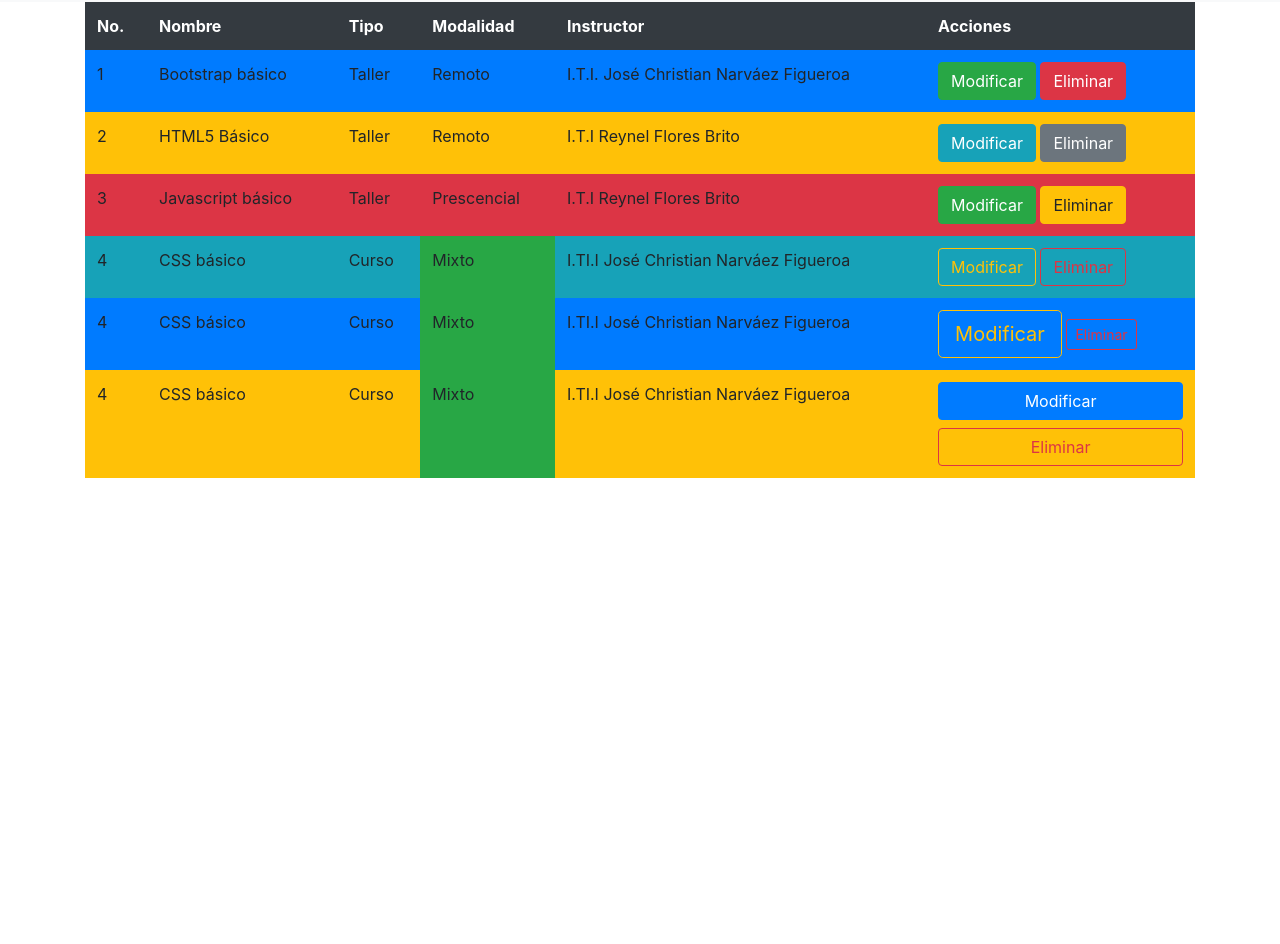
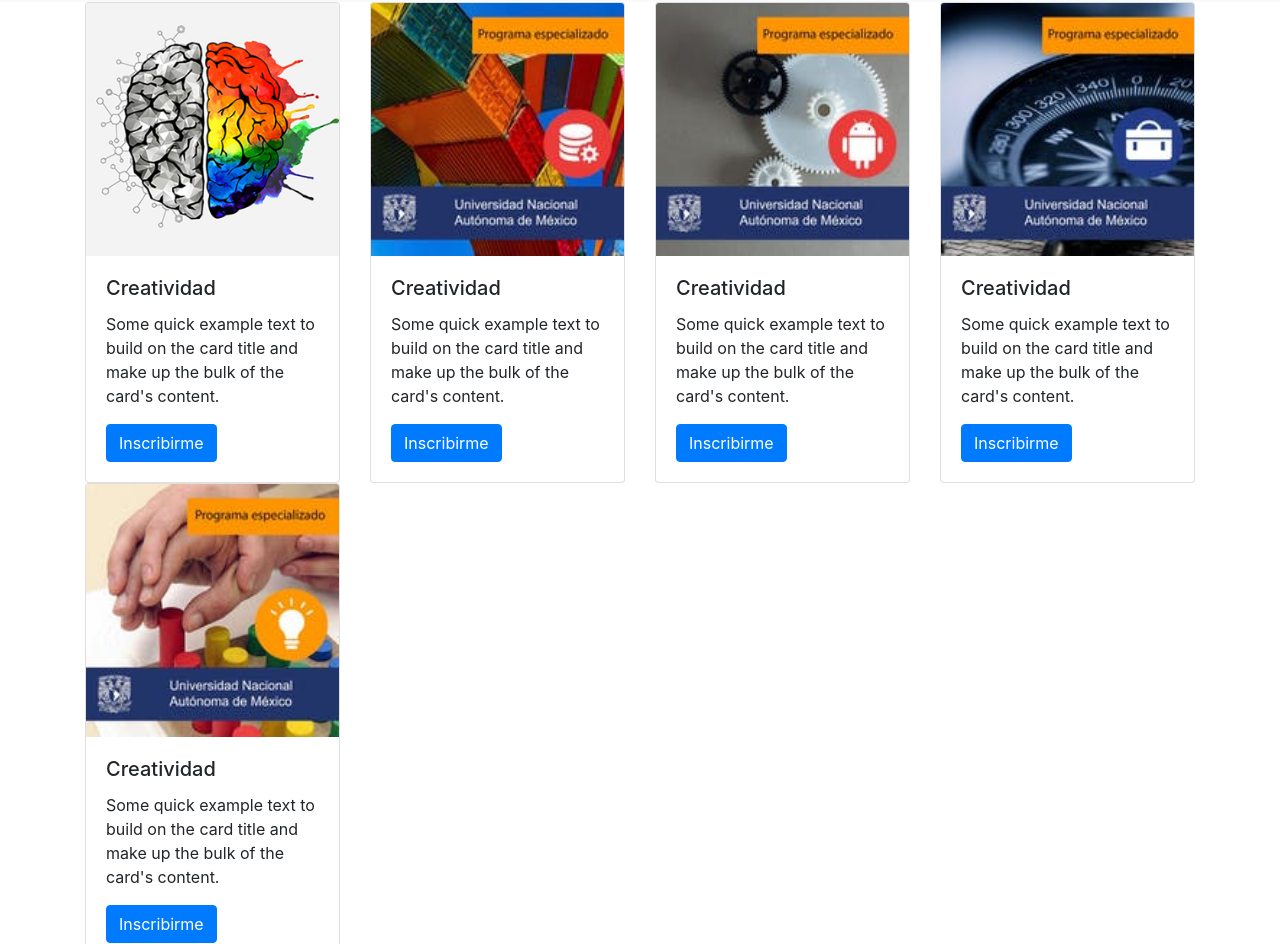
Before and after one commit to HectorUlisesStamatioFerraez/aweb.3c.u2.p7.cursos.stamatio.ferraez, a plain HTML site: page index.html in a window 1280 px wide. Shown: the part 54-998 px from the top of the page. Before the commit the page ends 800 px from the top, so only its background shows below. Drawn offline with nearby package versions, Linux system fonts and the light colour scheme.

Commit message:
Avance Instructores e inscribirme

```diff
--- a/index.html
+++ b/index.html
@@ -1,20 +1,26 @@
 <!doctype html>
 <html lang="en">
+
 <head>
   <!-- Required meta tags -->
   <meta charset="utf-8">
   <meta name="viewport" content="width=device-width, initial-scale=1, shrink-to-fit=no">
 
   <!-- Bootstrap CSS -->
-    <link rel="stylesheet" href="https://cdn.jsdelivr.net/npm/bootstrap@4.6.0/dist/css/bootstrap.min.css" integrity="sha384-B0vP5xmATw1+K9KRQjQERJvTumQW0nPEzvF6L/Z6nronJ3oUOFUFpCjEUQouq2+l" crossorigin="anonymous">
+  <link rel="stylesheet" href="https://cdn.jsdelivr.net/npm/bootstrap@4.6.0/dist/css/bootstrap.min.css"
+    integrity="sha384-B0vP5xmATw1+K9KRQjQERJvTumQW0nPEzvF6L/Z6nronJ3oUOFUFpCjEUQouq2+l" crossorigin="anonymous">
 
   <title>Cursos</title>
 </head>
+
 <body>
 
   <nav class="navbar navbar-expand-lg navbar-light bg-light">
-        <a class="navbar-brand" href="#">Cursos Utez</a>
-        <button class="navbar-toggler" type="button" data-toggle="collapse" data-target="#navbarSupportedContent" aria-controls="navbarSupportedContent" aria-expanded="false" aria-label="Toggle navigation">
+    <a class="navbar-brand" href="#">
+      <img src="img/u.png" style="width: 15%;" alt=""> Cursos Utez
+    </a>
+    <button class="navbar-toggler" type="button" data-toggle="collapse" data-target="#navbarSupportedContent"
+      aria-controls="navbarSupportedContent" aria-expanded="false" aria-label="Toggle navigation">
       <span class="navbar-toggler-icon"></span>
     </button>
 
@@ -24,10 +30,11 @@
           <a class="nav-link" href="#">Inicio <span class="sr-only">(current)</span></a>
         </li>
         <li class="nav-item">
-              <a class="nav-link" href="#">Instructores</a>
+          <a class="nav-link" href="views/instructores.html">Instructores</a>
         </li>
         <li class="nav-item dropdown">
-              <a class="nav-link dropdown-toggle" href="#" id="navbarDropdown" role="button" data-toggle="dropdown" aria-haspopup="true" aria-expanded="false">
+          <a class="nav-link dropdown-toggle" href="#" id="navbarDropdown" role="button" data-toggle="dropdown"
+            aria-haspopup="true" aria-expanded="false">
             Cursos Modalidad
           </a>
           <div class="dropdown-menu" aria-labelledby="navbarDropdown">
@@ -46,6 +53,75 @@
   </nav>
 
   <div class="container">
+
+    <div class="row">
+      <div class="col-12 col-sm-12 col-md-4 col-lg-3">
+        <div class="card">
+          <img src="img/curso1.jpg" class="card-img-top" alt="...">
+          <div class="card-body">
+            <h5 class="card-title">Creatividad</h5>
+            <p class="card-text">Some quick example text to build on the card title and make up the bulk of the card's content.</p>
+            <a href="views/inscribirme.html" class="btn btn-primary">Inscribirme</a>
+          </div>
+        </div>
+      </div>
+
+      <div class="col-12 col-sm-12 col-md-4 col-lg-3">
+        <div class="card">
+          <img src="img/curso2.jpg" class="card-img-top" alt="...">
+          <div class="card-body">
+            <h5 class="card-title">Creatividad</h5>
+            <p class="card-text">Some quick example text to build on the card title and make up the bulk of the card's content.</p>
+            <a href="views/inscribirme.html" class="btn btn-primary">Inscribirme</a>
+          </div>
+        </div>
+      </div>
+
+      <div class="col-12 col-sm-12 col-md-4 col-lg-3">
+        <div class="card">
+          <img src="img/curso3.jpg" class="card-img-top" alt="...">
+          <div class="card-body">
+            <h5 class="card-title">Creatividad</h5>
+            <p class="card-text">Some quick example text to build on the card title and make up the bulk of the card's content.</p>
+            <a href="views/inscribirme.html" class="btn btn-primary">Inscribirme</a>
+          </div>
+        </div>
+      </div>
+
+      <div class="col-12 col-sm-12 col-md-4 col-lg-3">
+        <div class="card">
+          <img src="img/curso4.jpg" class="card-img-top" alt="...">
+          <div class="card-body">
+            <h5 class="card-title">Creatividad</h5>
+            <p class="card-text">Some quick example text to build on the card title and make up the bulk of the card's content.</p>
+            <a href="views/inscribirme.html" class="btn btn-primary">Inscribirme</a>
+          </div>
+        </div>
+      </div>
+
+      <div class="col-12 col-sm-12 col-md-4 col-lg-3">
+        <div class="card">
+          <img src="img/curso5.jpg" class="card-img-top" alt="...">
+          <div class="card-body">
+            <h5 class="card-title">Creatividad</h5>
+            <p class="card-text">Some quick example text to build on the card title and make up the bulk of the card's content.</p>
+            <a href="views/inscribirme.html" class="btn btn-primary">Inscribirme</a>
+          </div>
+        </div>
+      </div>
+
+
+
+
+    </div>
+
+
+
+
+
+
+
+
 
     <!--
             table-striped > Colorea un renglon si y uno no
@@ -90,8 +166,8 @@
             <td>Remoto</td>
             <td>I.T.I Reynel Flores Brito</td>
             <td>
-                            <input type="button" class="btn btn-info" value="Modificar"/>
-                            <input type="button" class="btn btn-secondary" value="Eliminar"/>
+              <input type="button" class="btn btn-info" value="Modificar" />
+              <input type="button" class="btn btn-secondary" value="Eliminar" />
             </td>
           </tr>
           <tr class="bg-danger">
@@ -162,8 +238,12 @@
   <!-- Optional JavaScript; choose one of the two! -->
 
   <!-- Option 1: jQuery and Bootstrap Bundle (includes Popper) -->
-    <script src="https://code.jquery.com/jquery-3.5.1.slim.min.js" integrity="sha384-DfXdz2htPH0lsSSs5nCTpuj/zy4C+OGpamoFVy38MVBnE+IbbVYUew+OrCXaRkfj" crossorigin="anonymous"></script>
-    <script src="https://cdn.jsdelivr.net/npm/bootstrap@4.6.0/dist/js/bootstrap.bundle.min.js" integrity="sha384-Piv4xVNRyMGpqkS2by6br4gNJ7DXjqk09RmUpJ8jgGtD7zP9yug3goQfGII0yAns" crossorigin="anonymous"></script>
+  <script src="https://code.jquery.com/jquery-3.5.1.slim.min.js"
+    integrity="sha384-DfXdz2htPH0lsSSs5nCTpuj/zy4C+OGpamoFVy38MVBnE+IbbVYUew+OrCXaRkfj"
+    crossorigin="anonymous"></script>
+  <script src="https://cdn.jsdelivr.net/npm/bootstrap@4.6.0/dist/js/bootstrap.bundle.min.js"
+    integrity="sha384-Piv4xVNRyMGpqkS2by6br4gNJ7DXjqk09RmUpJ8jgGtD7zP9yug3goQfGII0yAns"
+    crossorigin="anonymous"></script>
 
   <!-- Option 2: Separate Popper and Bootstrap JS -->
   <!--
@@ -172,4 +252,5 @@
     <script src="https://cdn.jsdelivr.net/npm/bootstrap@4.6.0/dist/js/bootstrap.min.js" integrity="sha384-+YQ4JLhjyBLPDQt//I+STsc9iw4uQqACwlvpslubQzn4u2UU2UFM80nGisd026JF" crossorigin="anonymous"></script>
     -->
 </body>
+
 </html>
```
Lines whose indentation alone changed are shown as unchanged.
